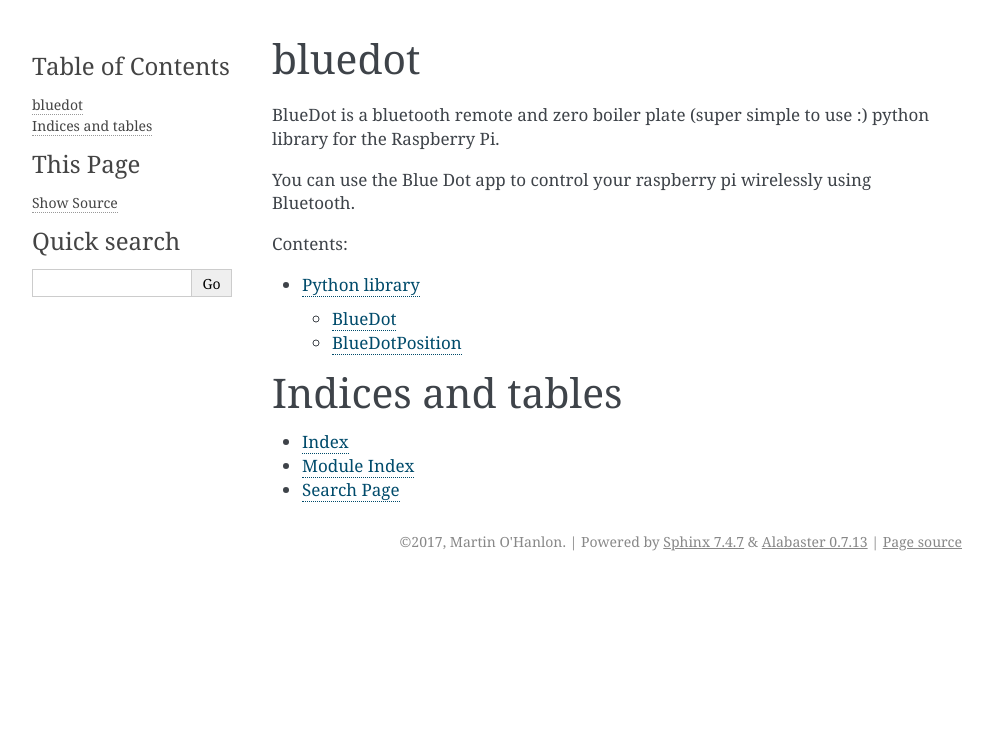
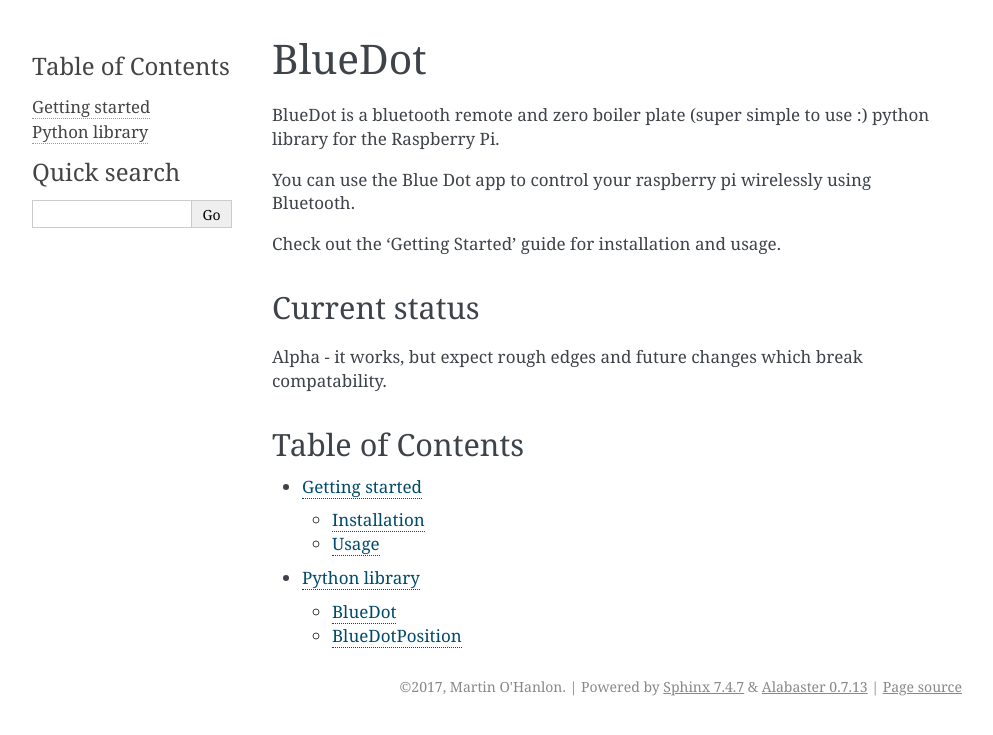
Before and after one commit to martinohanlon/BlueDot, a Sphinx documentation site: the page built from docs/index.rst, in a window 1280 px wide. Shown: the top 735 px of the page, without its empty margins (148-1141 px from the left). Built offline with Sphinx 7.4.7, drawn with Linux system fonts in a browser that asks for light colours.

Commit message:
docs updates

```diff
--- a/docs/code.rst
+++ b/docs/code.rst
@@ -1,5 +1,6 @@
+==============
 Python library
-**************************
+==============
 
 .. automodule:: bluedot
 
--- a/docs/conf.py
+++ b/docs/conf.py
@@ -152,3 +152,5 @@
      author, 'bluedot', 'One line description of project.',
      'Miscellaneous'),
 ]
+
+html_sidebars = { '**': ['globaltoc.html', 'relations.html', 'searchbox.html'], }
--- a/docs/index.rst
+++ b/docs/index.rst
@@ -1,24 +1,23 @@
-.. bluedot documentation master file, created by
-   sphinx-quickstart on Mon Mar 27 21:11:18 2017.
-   You can adapt this file completely to your liking, but it should at least
-   contain the root `toctree` directive.
-
-bluedot
-===================================
+=======
+BlueDot
+=======
 
 BlueDot is a bluetooth remote and zero boiler plate (super simple to use :) python library for the Raspberry Pi.
 
 You can use the Blue Dot app to control your raspberry pi wirelessly using Bluetooth.
 
+Check out the 'Getting Started' guide for installation and usage.
+
+Current status
+==============
+
+Alpha - it works, but expect rough edges and future changes which break compatability.
+
+Table of Contents
+=================
+
 .. toctree::
    :maxdepth: 2
-   :caption: Contents:
 
+   gettingstarted
    code
-
-Indices and tables
-==================
-
-* :ref:`genindex`
-* :ref:`modindex`
-* :ref:`search`
```
Also changed, not shown: README.md (+6 -3 lines), docs/gettingstarted.rst (added, +64 -0 lines), 1 other file.
